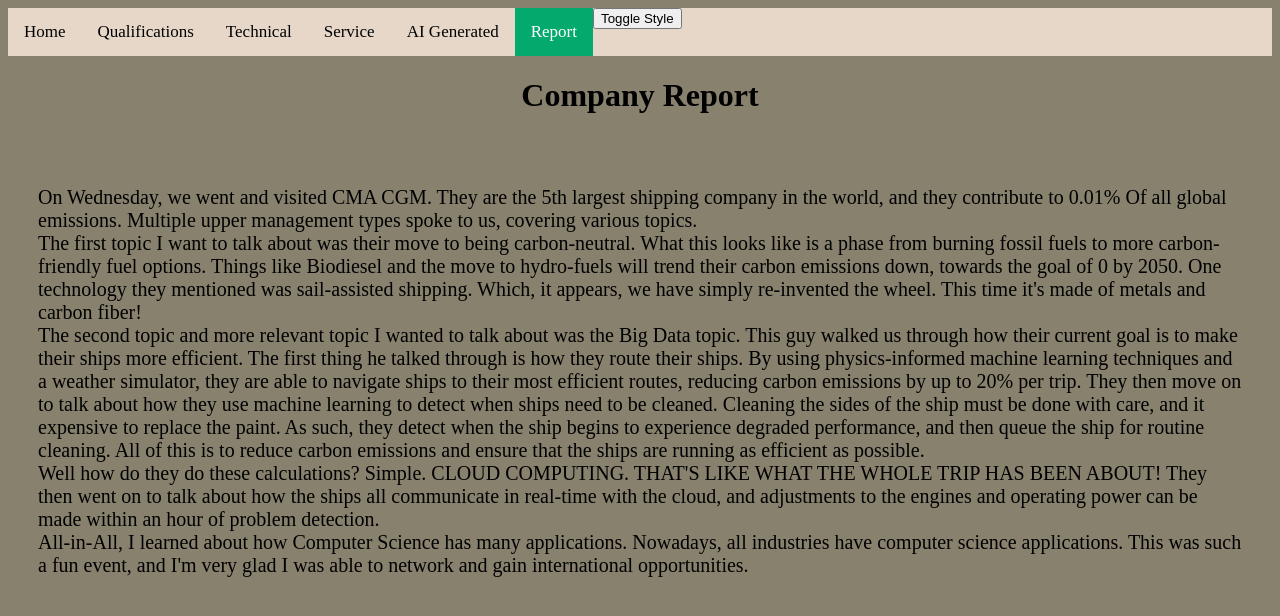
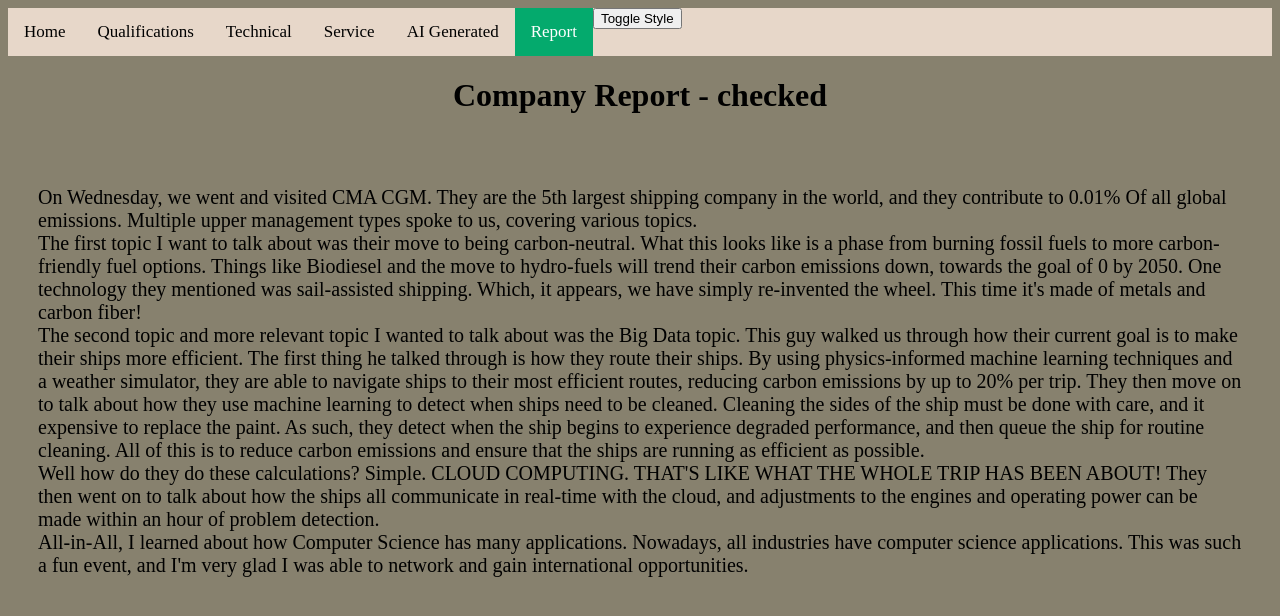
Before and after one commit to ZWaldbusser/csce412zachwaldbusser.me, a plain HTML site: page report.html in a window 1280 px wide. Drawn offline with Linux system fonts and the light colour scheme.

Commit message:
Update report.html

```diff
--- a/report.html
+++ b/report.html
@@ -14,7 +14,7 @@
             <a href="AI.html">AI Generated</a>
             <a class="active" href="report.html">Report</a>
         </div>
-        <h1 align="center">Company Report</h1>
+        <h1 align="center">Company Report - checked </h1>
         <div class="landingContainer">
             <div class="landingWritingContainer">
                 <p>
```
